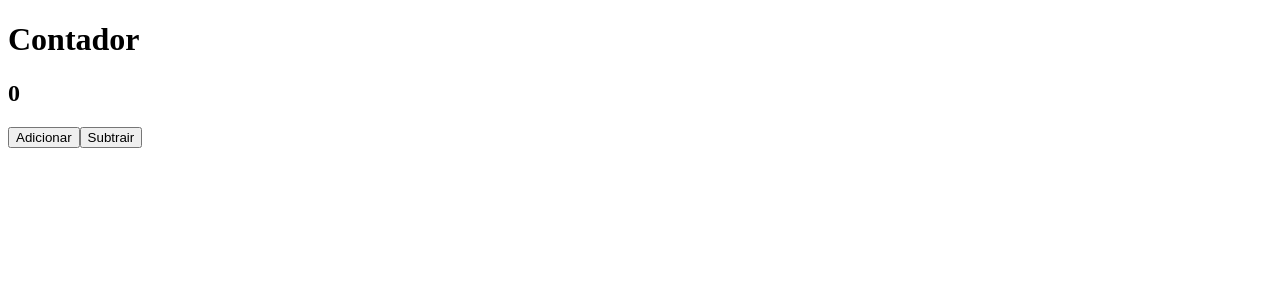
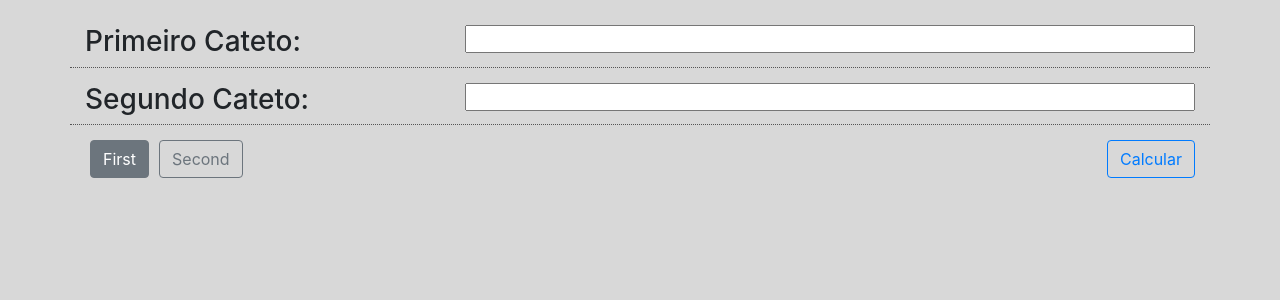
Before and after one commit to VictorAlmeida225/Pit-goras, a Next.js app: page / in a window 1280 px wide. Shown: the top 300 px of the page. Built offline with nearby package versions, Linux system fonts and the light colour scheme.

Commit message:
pitágoras bootstrap

```diff
--- /dev/null
+++ b/css/style.css
@@ -0,0 +1,35 @@
+*{
+    padding: 0;
+    margin: 0;
+    box-sizing: border-box;
+    outline: none;
+}
+body{
+    background-color: #d8d8d8 !important;
+}
+input[type=number]::-webkit-inner-spin-button {
+    -webkit-appearance: none;
+}
+input[type=number] {
+    -moz-appearance: textfield;
+    appearance: textfield;
+    width: 100%;
+}
+.container{
+    margin: 25px auto 25px auto !important;
+}
+.row:not(:nth-child(3)){
+    border-bottom: 1px dotted #555555;
+}
+.row:nth-child(2){
+    margin-top: 15px;
+}
+.buttonbtn{
+    margin-top: 15px !important;
+}
+.TogCol .buttonbtn{
+    margin: auto 5px;
+}
+.SubCol .buttonbtn{
+    float: right;
+}
--- a/package.json
+++ b/package.json
@@ -18,8 +18,11 @@
   },
   "homepage": "https://github.com/VictorAlmeida225/Pit-goras#readme",
   "dependencies": {
+    "bootstrap": "^4.5.3",
+    "jquery": "^3.5.1",
     "next": "^10.0.1",
     "react": "^17.0.1",
+    "react-bootstrap": "^1.4.0",
     "react-dom": "^17.0.1",
     "react-helmet": "^6.1.0"
   }
--- /dev/null
+++ b/pages/_app.js
@@ -0,0 +1,6 @@
+import '../css/style.css'
+import 'bootstrap/dist/css/bootstrap.min.css';
+
+export default function App({ Component, pageProps }) {
+    return <Component {...pageProps} />
+}
--- a/pages/index.js
+++ b/pages/index.js
@@ -1,30 +1,71 @@
-import {useState} from 'react';
-import Helmet from 'react-helmet'
+import React from 'react';
+import Helmet from 'react-helmet';
+import { Button, Col, Row, Container, Modal } from 'react-bootstrap';
 
-function Home(){
+class ToggleButtons extends React.Component {
+    state = {
+        FirstActive: true,
+        SecondActive: false,
+    }
+    render() {
+        return (
+            <div>
+                <Button
+                    className="buttonbtn"
+                    variant={this.state.FirstActive ? "secondary" : "outline-secondary"}
+                    onClick={() => this.setState({ FirstActive: true}) & this.setState({ SecondActive: false})}>
+                First</Button>
+                <Button
+                    className="buttonbtn"
+                    variant={this.state.SecondActive ? "secondary" : "outline-secondary"}
+                    onClick={() => this.setState({ FirstActive: false}) & this.setState({ SecondActive: true})}>
+                Second</Button>
+            </div>
+        );
+    }
+}
+
+class ButtonSubmit extends React.Component {
+    state = {
+        Hovered: false,
+    }
+
+    render() {
+        return (
+            <div>
+                <Button
+                    className="buttonbtn"
+                    variant={this.state.Hovered ? "primary" : "outline-primary"}
+                    onMouseEnter={() => this.setState({ Hovered: true })}
+                    onMouseLeave={() => this.setState({ Hovered: false })}>
+                Calcular</Button>
+            </div>
+        )
+    }
+}
+function App() {
     return (
         <div>
             <Helmet>
                 <title>Teorema de Pitágoras</title>
                 <link rel="shortcut icon" href="https://image.winudf.com/v2/image1/Y29tLmluaXR6ZXJfZGV2LnRlb3JlbWFQaXRhZ29yYXNfaWNvbl8xNTQxMTAxMDU5XzA0Ng/icon.png?w=170&fakeurl=1" type="image/x-icon"/>
             </Helmet>
-
-            <h1>Contador</h1>
-            <Contador />
+            <Container>
+                <Row>
+                    <Col xs={6} md={4}><h3>Primeiro Cateto:</h3></Col>
+                    <Col xs={12} md={8}><input type="number" /></Col>
+                </Row>
+                <Row>
+                    <Col xs={6} md={4}><h3>Segundo Cateto:</h3></Col>
+                    <Col xs={12} md={8}><input type="number" /></Col>
+                </Row>
+                <Row>
+                    <Col className="TogCol"><ToggleButtons /></Col>
+                    <Col className="SubCol"><ButtonSubmit /></Col>
+                </Row>
+            </Container>
         </div>
     )
 }
 
-function Contador(){
-    const [contador, setContador] = useState(0);
-
-    return(
-        <div>
-            <h2>{contador}</h2>
-            <button onClick={() => setContador(contador + 1)}>Adicionar</button>
-            <button onClick={() => setContador(contador - 1)}>Subtrair</button>
-        </div>
-    )
-}
-
-export default Home
+export default App
```
Also changed, not shown: 1 other file (tests, documents, lock files or other folders).
